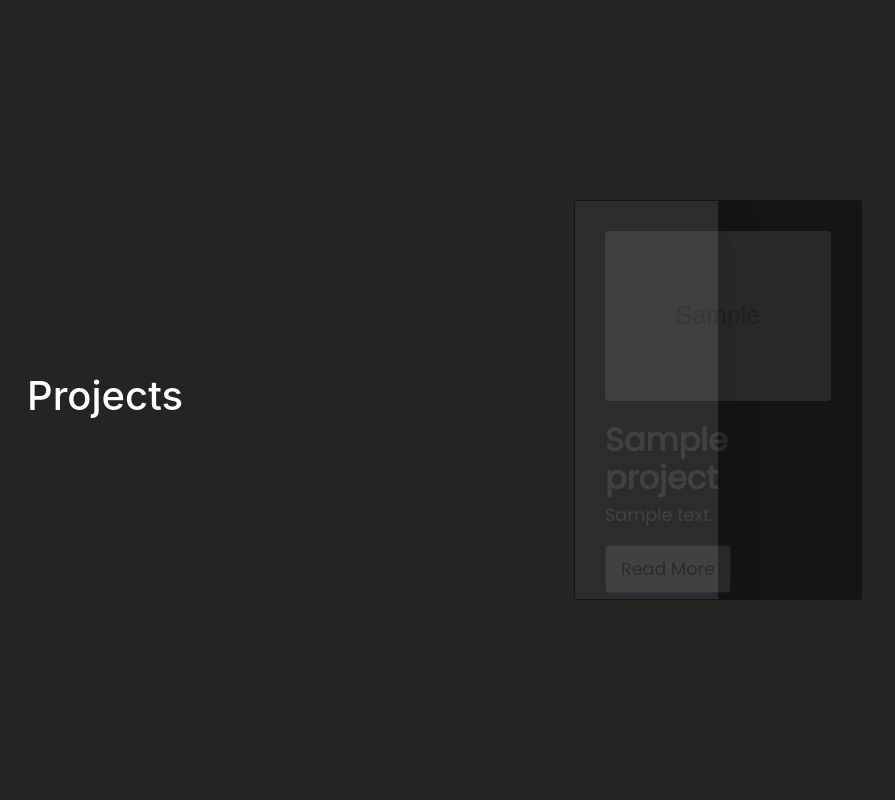
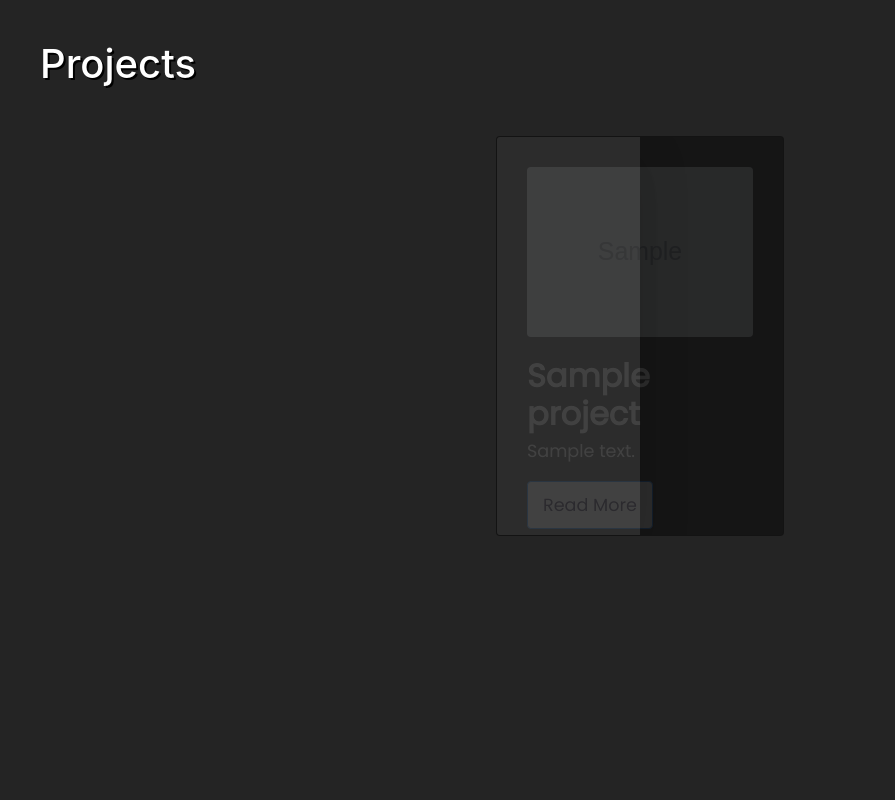
Before and after one commit to flautist/30daysofcodechallenge, a Django app: page /projects/ in a window 1280 px wide. Shown: the whole page, without its empty margins (0-895 px from the left). Run offline with Django 3.2, Linux system fonts and the light colour scheme; tables that the repository leaves empty hold one stand-in row (values such as "Sample post"); grey boxes marked "Sample" are stand-in pictures; some libraries are stand-ins or nearby versions.

Commit message:
Edited styling.

```diff
--- a/personal_portfolio/projects/static/projects/css/custom.css
+++ b/personal_portfolio/projects/static/projects/css/custom.css
@@ -8,28 +8,36 @@
 
 
 body {
-  min-height: 100vh;
-  display: flex;
-  justify-content: center;
+  background-color: #111111ea;
   align-items: center;
-  flex-wrap: wrap;
-  background-color: #111111ea;
 }
 
 
 h1 {
   color:#fff;
+  padding-top: 40px;
+  padding-left: 40px;
+  padding-bottom: 20px;
+  text-shadow: 2px 2px #000000;
 }
 
-
-.row {
+.col-md-4 {
+  color: #fff;
+}
+.col-md-8 {
+  padding-left: 50px;
+}
+.col-md-8 img {
+  border-radius: 8px;
+}
+.container {
   width: 1100px;
   display: flex;
   justify-content: center;
   align-items: center;
   flex-wrap: wrap;
 }
-.row .card {
+.container .card {
   width: 300px;
   height: 400px;
   margin: 20px;
@@ -42,34 +50,34 @@ h1 {
   overflow: hidden;
   transition: 0.5;
 }
-.row .card .card-body {
+.container .card .card-body {
   color: #fff;
   text-align: left;
   padding: 30px;
   opacity: 0.1;
   transition: 0.5s;
 }
-.row .card .card-body img {
+.container .card .card-body img {
   border-radius: 4px;
 }
-.row .card .card-body h2 {
+.container .card .card-body h2 {
   color: #1779ff;
   font-size: 4rem;
   font-weight: 900;
   opacity: 0;
   transition: 0.5s;
 }
-.row .card .card-body h3 {
+.container .card .card-body h3 {
   font-size: 2rem;
   font-weight: 900;
   margin-top: 20px;
   margin-bottom: 5px;
 }
-.row .card .card-body p {
+.container .card .card-body p {
   font-size: 1.1rem;
   font-weight: 300;
 }
-.row .card .card-body a {
+.container .card .card-body a {
   color: #0c002b;
   background-color: #fff;
   display: inline-block;
@@ -79,7 +87,7 @@ h1 {
   z-index: 2;
   position: absolute;
 }
-.row .card::before {
+.container .card::before {
   content: "";
   position:absolute;
   top: 0;
--- a/personal_portfolio/projects/templates/project_index.html
+++ b/personal_portfolio/projects/templates/project_index.html
@@ -2,7 +2,7 @@
 {% load static %}
 {% block page_content %}
 <h1>Projects</h1>
-<div class="row">
+<div class="container">
     {% for project in projects %}
         <div class="card" style="width: 18rem;">
             <span></span>
```
Also changed, not shown: other parts of personal_portfolio/projects/static/projects/css/custom.css (+14 -14 lines).
